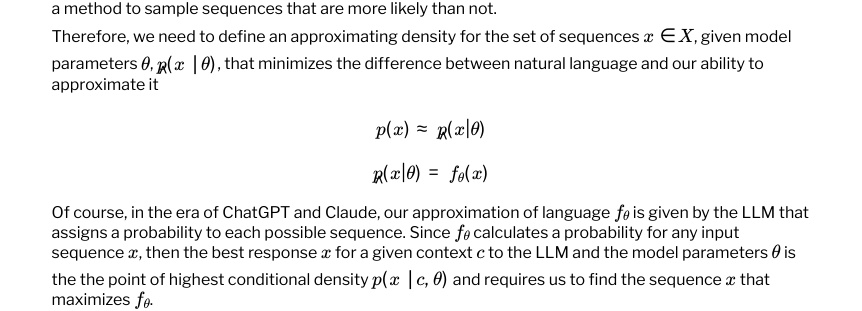
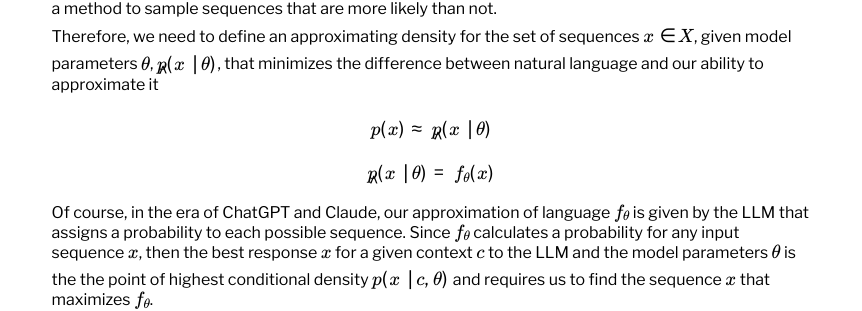
Before and after one commit to dan-sprague/dan-sprague.github.io, a Jekyll site: the page built from _posts/2025-02-02-llmthinking.markdown, in a window 1280 px wide. Shown: the part 697-1008 px from the top of the page, without its empty margins (201-1063 px from the left). Built offline with Jekyll 4.4.1, drawn with Linux system fonts in a browser that asks for light colours; formulas are drawn with MathJax 3.

Commit message:
fixed bug

```diff
--- a/_posts/2025-02-02-llmthinking.markdown
+++ b/_posts/2025-02-02-llmthinking.markdown
@@ -21,9 +21,9 @@ This is a tremendously hard problem. Consider a DNA strand. If we wanted to writ
 
 Therefore, we need to define an approximating density for the set of sequences $x \in X$, given model parameters $\theta$, $\hat{p}(x \mid \theta)$, that minimizes the difference between natural language and our ability to approximate it
 
-$$p(x) \approx \hat{p}(x|\theta)$$
+$$p(x) \approx \hat{p}(x \mid \theta)$$
 
-$$\hat{p}(x|\theta) = f_\theta(x)$$
+$$\hat{p}(x \mid \theta) = f_\theta(x)$$
 
 Of course, in the era of ChatGPT and Claude, our approximation of language $f_\theta$ is given by the LLM that assigns a probability to each possible sequence. Since $f_\theta$ calculates a probability for any input sequence $x$, then the best response $x$ for a given context $c$ to the LLM and the model parameters $\theta$ is the the point of highest conditional density $p(x \mid c,\theta)$ and requires us to find the sequence $x$ that maximizes $f_\theta$.
 
```
